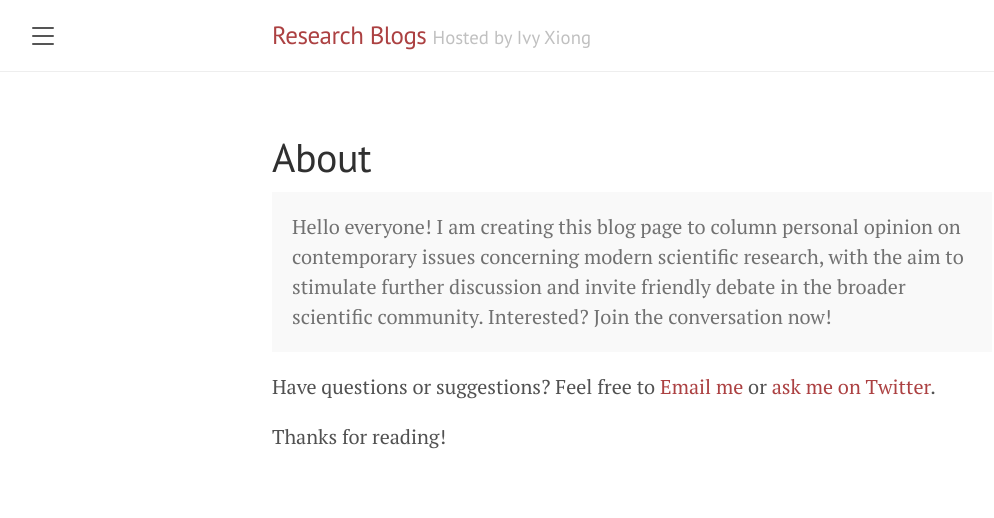
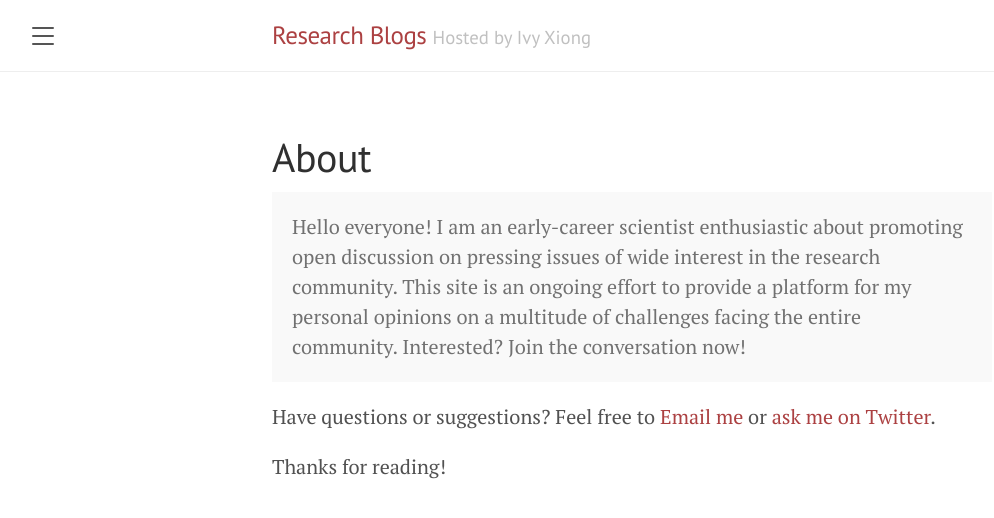
Before and after one commit to ivyxiong/SciBlogs, a Jekyll site: the page built from about.md, in a window 1280 px wide. Shown: the top 518 px of the page, without its empty margins (8-1002 px from the left). Built offline with Jekyll 4.4.1, drawn with Linux system fonts in a browser that asks for light colours.

Commit message:
Update about.md

```diff
--- a/about.md
+++ b/about.md
@@ -4,10 +4,8 @@ title: About
 ---
 
 <p class="message">
-  Hello everyone!
-
-  I am creating this blog page to column personal opinion on contemporary issues concerning modern scientific research, with the aim to stimulate further discussion and invite friendly debate in the broader scientific community.
-
+  Hello everyone! I am an early-career scientist enthusiastic about promoting open discussion on pressing issues of wide interest in the research community.
+  This site is an ongoing effort to provide a platform for my personal opinions on a multitude of challenges facing the entire community.
   Interested? Join the conversation now!
 </p>
 
```
